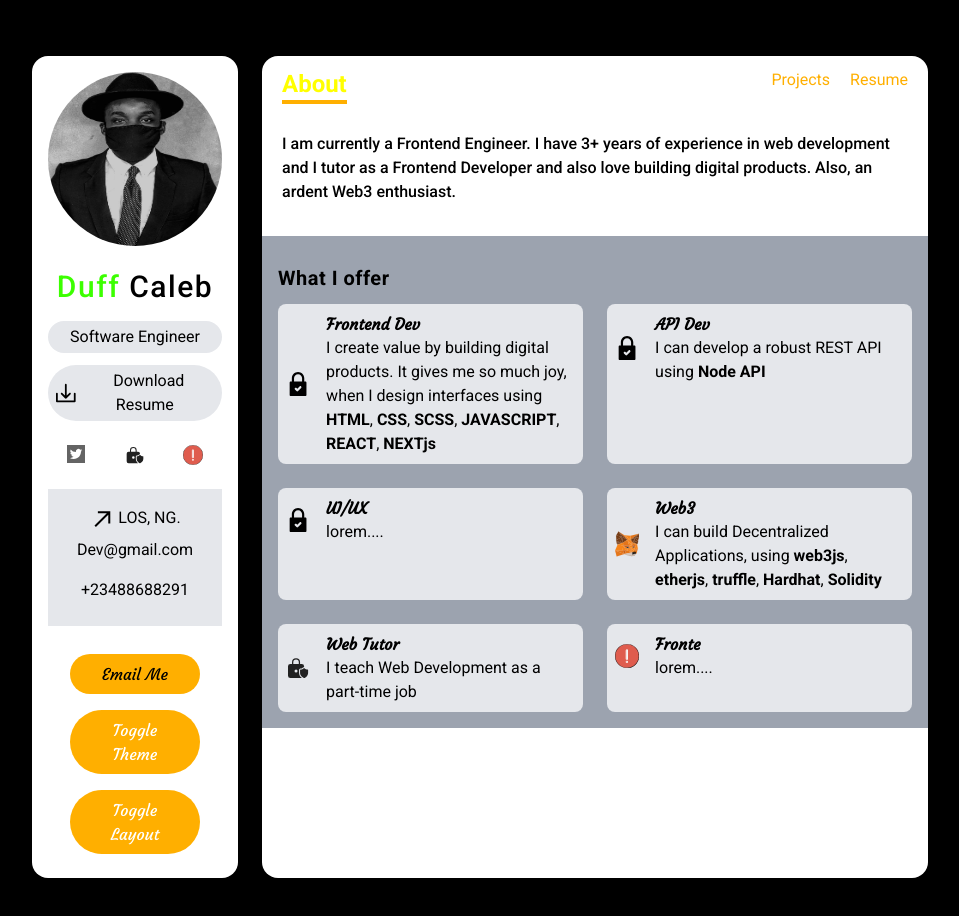
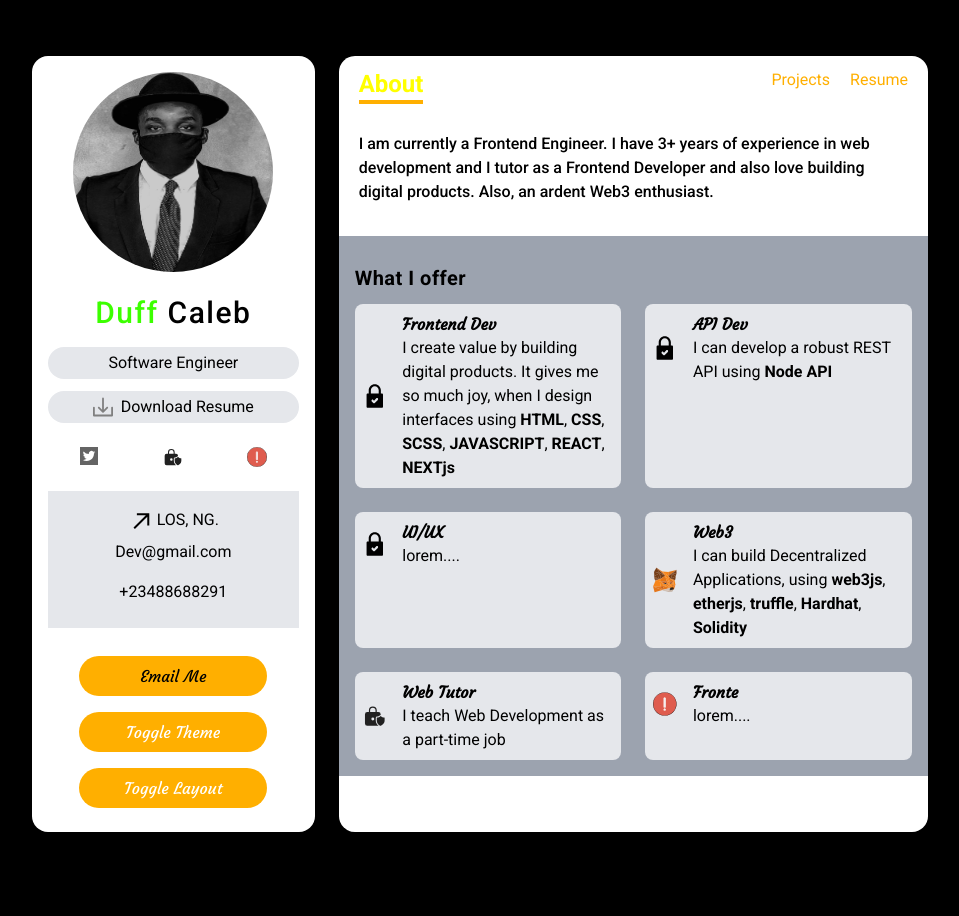
Before and after one commit to Duffigoogle/tech-port, a Next.js app: page / in a window 1280 px wide. Shown: the top 916 px of the page, without its empty margins (160-1119 px from the left). After the commit the page ends 888 px from the top, so only its background shows below. Built offline with nearby package versions, Linux system fonts and the light colour scheme.

Commit message:
Adds a State to Toggle Layout

```diff
--- a/components/Icons.tsx
+++ b/components/Icons.tsx
@@ -123,8 +123,10 @@ const Icons = ({ name, size, color, fill, className }: IconInterface) => {
       height={size}
       className={className}
     >
-      <path d="M154.389 255.602c.351.351.719.683 1.103.998.169.138.347.258.52.388.218.164.432.333.659.484.212.142.432.265.649.395.202.121.4.248.608.359.223.12.453.221.681.328.215.102.427.21.648.301.223.092.45.167.676.247.236.085.468.175.709.248.226.068.456.119.684.176.246.062.489.131.739.181.263.052.529.083.794.121.219.031.435.073.658.095.492.048.986.075 1.48.075s.988-.026 1.479-.075c.226-.022.444-.064.667-.096.262-.037.524-.068.784-.12.255-.05.504-.121.754-.184.223-.057.448-.105.669-.172.246-.075.483-.167.724-.253.221-.08.444-.152.662-.242.225-.093.44-.202.659-.306.225-.106.452-.206.672-.324.21-.112.408-.239.611-.361.217-.13.437-.252.648-.394.222-.148.431-.314.644-.473.179-.134.362-.258.536-.4.365-.3.714-.617 1.049-.949.016-.016.034-.028.049-.044l70.002-69.998c5.858-5.858 5.858-15.355 0-21.213-5.857-5.857-15.355-5.858-21.213-.001l-44.396 44.393V25c0-8.284-6.716-15-15-15-8.284 0-15 6.716-15 15v183.785l-44.392-44.391c-5.857-5.858-15.355-5.858-21.213 0-5.858 5.858-5.858 15.355 0 21.213l69.997 69.995z" />
-      <path d="M315 160c-8.284 0-15 6.716-15 15v115H30V175c0-8.284-6.716-15-15-15-8.284 0-15 6.716-15 15v130c0 8.284 6.716 15 15 15h300c8.284 0 15-6.716 15-15V175c0-8.284-6.716-15-15-15z" />
+      <path d="M154.389 255.602c.351.351.719.683 1.103.998.169.138.347.258.52.388.218.164.432.333.659.484.212.142.432.265.649.395.202.121.4.248.608.359.223.12.453.221.681.328.215.102.427.21.648.301.223.092.45.167.676.247.236.085.468.175.709.248.226.068.456.119.684.176.246.062.489.131.739.181.263.052.529.083.794.121.219.031.435.073.658.095.492.048.986.075 1.48.075s.988-.026 1.479-.075c.226-.022.444-.064.667-.096.262-.037.524-.068.784-.12.255-.05.504-.121.754-.184.223-.057.448-.105.669-.172.246-.075.483-.167.724-.253.221-.08.444-.152.662-.242.225-.093.44-.202.659-.306.225-.106.452-.206.672-.324.21-.112.408-.239.611-.361.217-.13.437-.252.648-.394.222-.148.431-.314.644-.473.179-.134.362-.258.536-.4.365-.3.714-.617 1.049-.949.016-.016.034-.028.049-.044l70.002-69.998c5.858-5.858 5.858-15.355 0-21.213-5.857-5.857-15.355-5.858-21.213-.001l-44.396 44.393V25c0-8.284-6.716-15-15-15-8.284 0-15 6.716-15 15v183.785l-44.392-44.391c-5.857-5.858-15.355-5.858-21.213 0-5.858 5.858-5.858 15.355 0 21.213l69.997 69.995z"
+       fill={color || "#fff"}/>
+      <path d="M315 160c-8.284 0-15 6.716-15 15v115H30V175c0-8.284-6.716-15-15-15-8.284 0-15 6.716-15 15v130c0 8.284 6.716 15 15 15h300c8.284 0 15-6.716 15-15V175c0-8.284-6.716-15-15-15z"
+       fill={color || "#fff"} />
     </svg>
   ) : name === "ChevronArrow" ? (
     <svg
--- a/components/Layout.tsx
+++ b/components/Layout.tsx
@@ -0,0 +1,16 @@
+import {useState} from 'react'
+
+const Layout = () => {
+    const [toggleLay, setToggleLay] = useState(false);
+
+    const toggleLayout = () => {
+        setToggleLay(true);
+    }
+  return (
+    <div className='grid grid-cols-12 gap-6 px-5 py-14 lg:px-48 sm:px-20 md:px-32 dark:bg-dark-200'>
+
+    </div>
+  )
+}
+
+export default Layout
--- a/components/Sidebar.tsx
+++ b/components/Sidebar.tsx
@@ -7,7 +7,7 @@ import {GoLocation} from "react-icons/go"
 import Icons from './Icons'
 import {useTheme} from "next-themes"
 
-const Sidebar = () => {
+const Sidebar = ({toggleLayout}) => {
 
     const {theme, setTheme} = useTheme();
 
@@ -25,10 +25,10 @@ const Sidebar = () => {
             <span className='text-love-green'>Duff</span>{" "}
             Caleb
         </h3>
-        <p className='px-2 py-1 my-3 bg-gray-200 rounded-full dark:bg-dark-200'> Software Engineer</p>
+        <p className='py-1 my-3 bg-gray-200 rounded-full dark:bg-dark-200'> Software Engineer</p>
 
-        <a href='' download="FSE_Duff_Caleb" className='flex items-center justify-center px-2 py-1 my-3 bg-gray-200 rounded-full dark:bg-dark-200'>
-            <Icons name='DownloadIcon' size={20} /> &nbsp; Download Resume
+        <a href='' download="FSE_Duff_Caleb" className='flex items-center justify-center py-1 my-3 bg-gray-200 rounded-full dark:bg-dark-200'>
+            <Icons name='DownloadIcon' size={20}  color="gray"/> &nbsp; Download Resume
         </a>
 
         <div>
@@ -61,7 +61,7 @@ const Sidebar = () => {
                 Toggle Theme
             </button>
             <button className='w-9/12 px-5 py-2 my-2 text-white rounded-full bg-orange font-courgette'
-            onClick={() => null}>
+            onClick={toggleLayout}>
                 Toggle Layout
             </button>
         </div>
--- a/pages/_app.tsx
+++ b/pages/_app.tsx
@@ -1,17 +1,31 @@
 import '../styles/globals.css'
 import type { AppProps } from 'next/app'
 import Sidebar from '../components/Sidebar'
+import {useState} from 'react'
 import Navbar from '../components/Navbar'
 import { ThemeProvider } from "next-themes"
 
 function MyApp({ Component, pageProps }: AppProps) {
+
+  const [toggleLay, setToggleLay] = useState(false);
+
+    const toggleLayout: Function = () => {
+        setToggleLay(!toggleLay);
+        console.log("toggle Layout");
+    }
+
+    // let className = "h-full col-span-12 p-4 text-base text-center bg-white dark:bg-black rounded-2xl lg:col-span-3";
+
+    // if (toggleLay === true)
+    //     className += " hidden"
+
   return (
     <ThemeProvider attribute="class">
       <div className='grid grid-cols-12 gap-6 px-5 py-14 lg:px-48 sm:px-20 md:px-32 dark:bg-dark-200'>
-        <div className='h-full col-span-12 p-4 text-base text-center bg-white dark:bg-black rounded-2xl lg:col-span-3'>
-          <Sidebar />
+        <div className={`${toggleLay ? ("h-full col-span-12 p-4 text-base text-center bg-white dark:bg-black rounded-2xl lg:col-span-5") : ("h-full col-span-12 p-4 text-base text-center bg-white dark:bg-black rounded-2xl lg:col-span-4")}`}>
+          <Sidebar toggleLayout={toggleLayout}/>
         </div>
-        <div className='col-span-12 bg-white rounded-2xl lg:col-span-9 dark:bg-dark'>
+        <div className={`col-span-12 bg-white rounded-2xl lg:col-span-8 dark:bg-dark ${toggleLay ? "hidden" : ""}`}>
           <Navbar />
           <Component {...pageProps} />
         </div>
```
